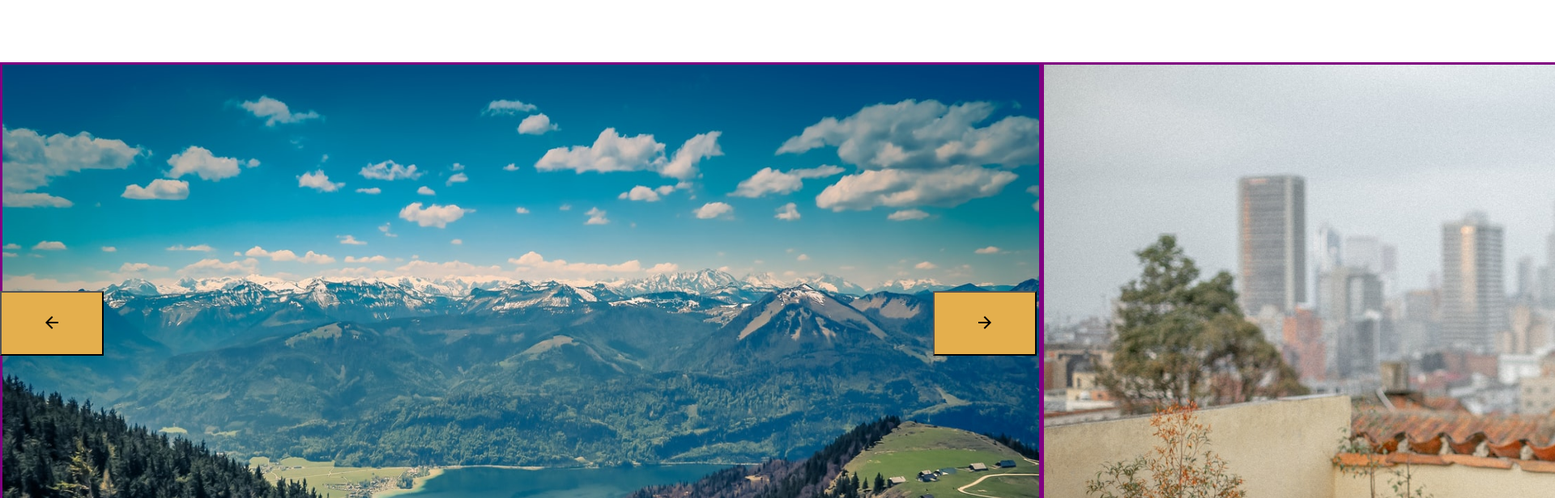
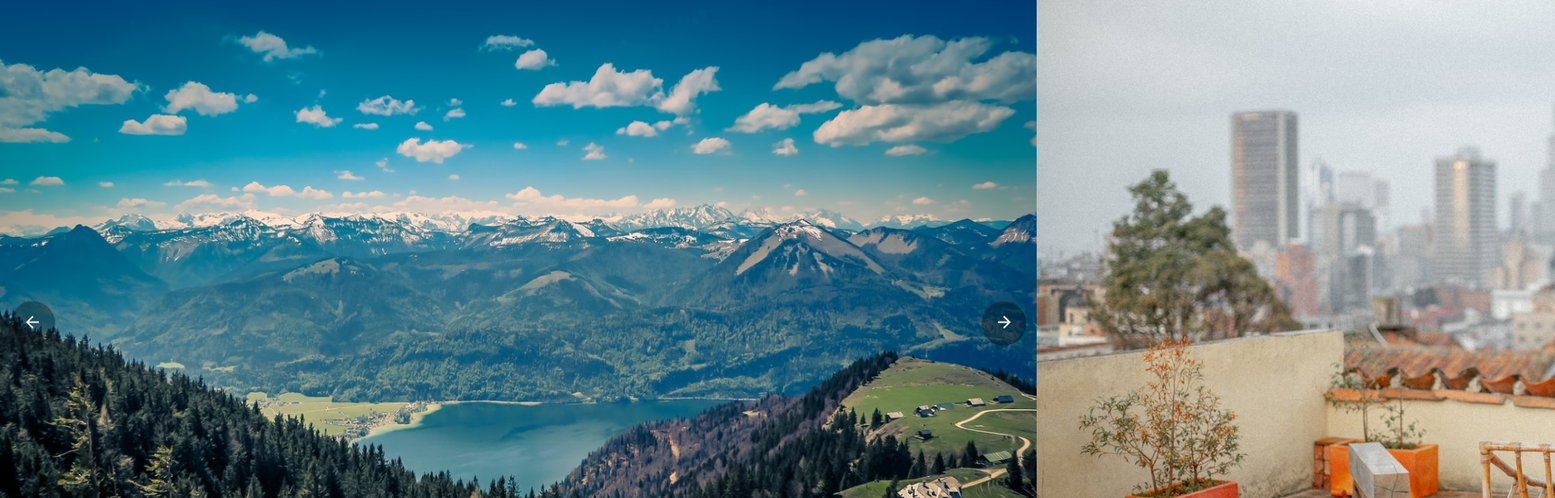
Before and after one commit to sinemn/carousel, a React (Create React App) app: page / in a window 1280 px wide. Shown: the top 616 px of the page at 81% size, 1920 px wide, since content can reach past the window. Built offline with nearby package versions, Linux system fonts and the light colour scheme.

Commit message:
slider styled

```diff
--- a/src/carousel.scss
+++ b/src/carousel.scss
@@ -3,7 +3,6 @@
   width: 100%;
   height: 100vh;
   box-sizing: border-box;
-
   margin: 0;
   padding: 0;
 
@@ -11,30 +10,28 @@
   flex-direction: row;
   align-items: center;
   &__item {
-        border: 3px solid purple;
-
     min-width: 100%;
-        height: 80%;
-        transition: .5s;
+    display: flex;
+    justify-content: center;
+    align-items: center;
+    transition: 0.5s;
   }
   &__buttons {
     position: absolute;
+    color: rgb(241, 241, 241);
     top: 50%;
     transform: translateY(-50%);
-        width: 10%;
-        height: 10%;
-        background-color: rgb(228, 175, 77);
-
-
+    width: 55px;
+    height: 55px;
+    border-radius: 50%;
+    border-color: rgba(0, 0, 0, 0.1);
+    background-color: rgba(0, 0, 0, 0.3);
   }
 }
 
 #left {
-    left:0;
-
-
+  left: 1%;
 }
 #right {
-    right: 0;
-
+  right: 1%;
 }
```
Lines whose indentation alone changed are shown as unchanged.
